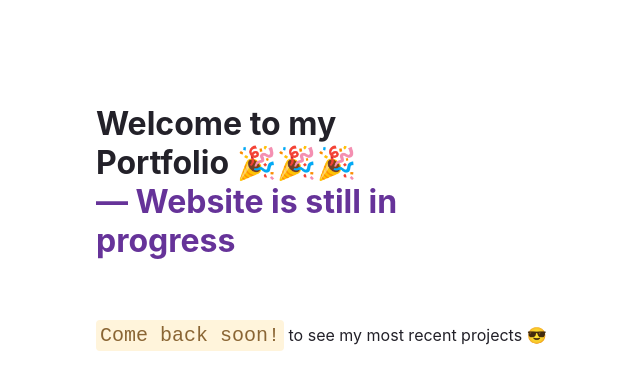
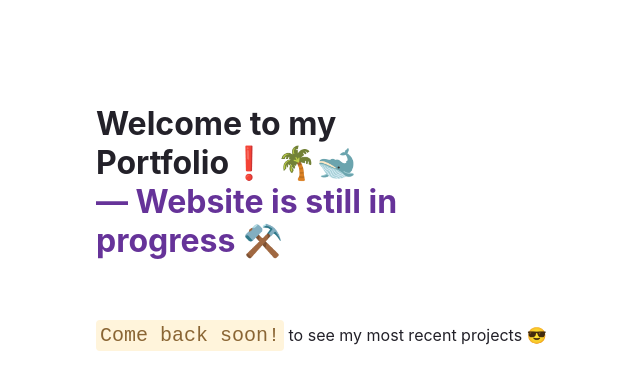
Before and after one commit to Kpeguero16/Personal-Portfolio, a Gatsby site: page / in a window 1280 px wide. Shown: the whole page, without its empty margins (8-648 px from the left). Built offline with nearby package versions, Linux system fonts and the light colour scheme; Gatsby itself is replaced by a stand-in of ours.

Commit message:
Content changed
Switched up the emojis to give the website more personality for the meantime

```diff
--- a/src/pages/index.js
+++ b/src/pages/index.js
@@ -28,13 +28,14 @@ const IndexPage = () => {
   return (
       <main style={pageStyles}>
           <h1 style={headingStyles}>
-          Welcome to my Portfolio 🎉🎉🎉
+              Welcome to my Portfolio❗ 🌴🐋️
               <br/>
-          <span style={headingAccentStyles}>— Website is still in progress</span>
+              <span style={headingAccentStyles}>— Website is still in progress ⚒️</span>
           </h1>
           <p style={paragraphStyles}>
               <code style={codeStyles}>Come back soon!</code> to see my most recent projects 😎
           </p>
+
       </main>
   )
 }
```
Lines whose indentation alone changed are shown as unchanged.
